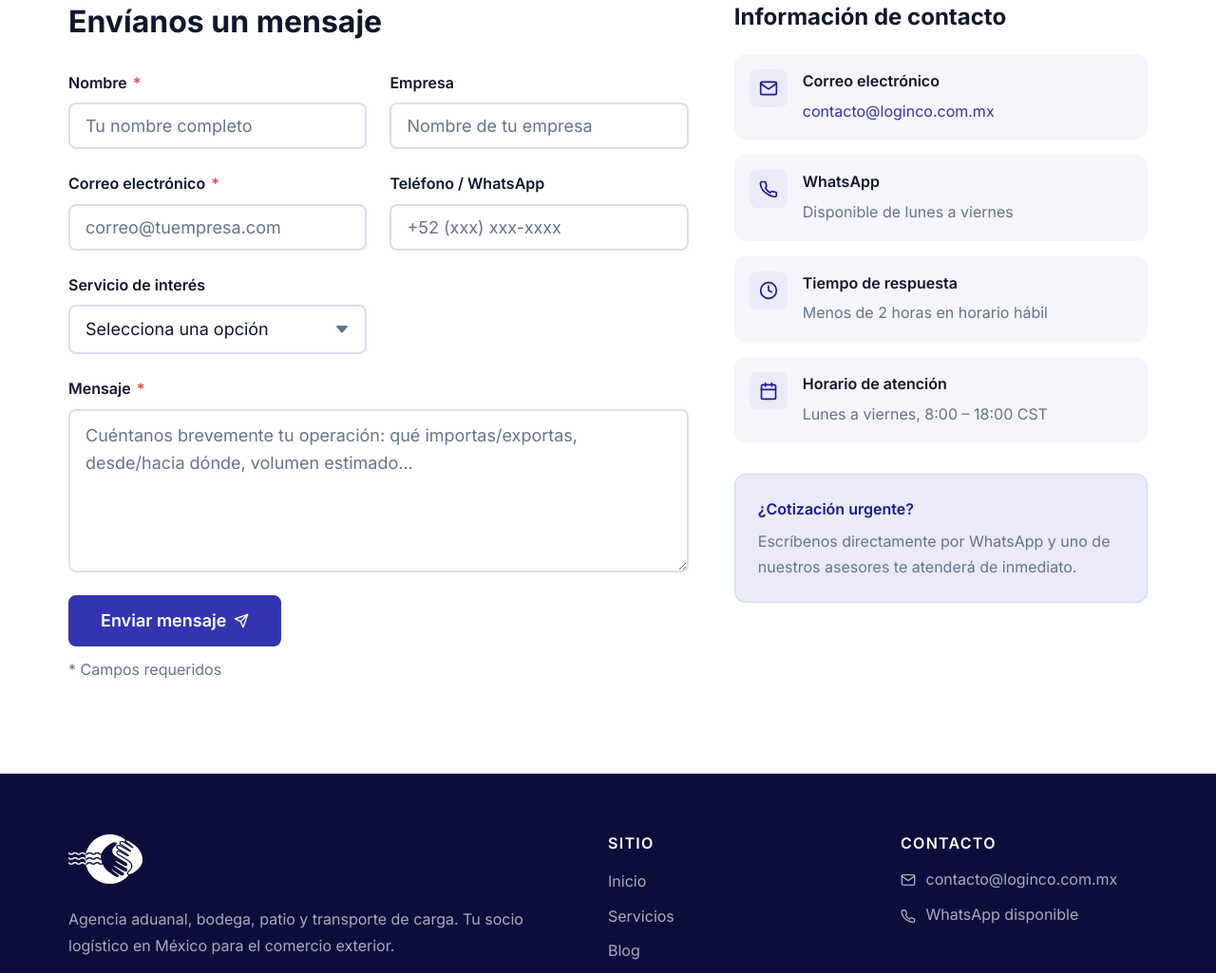
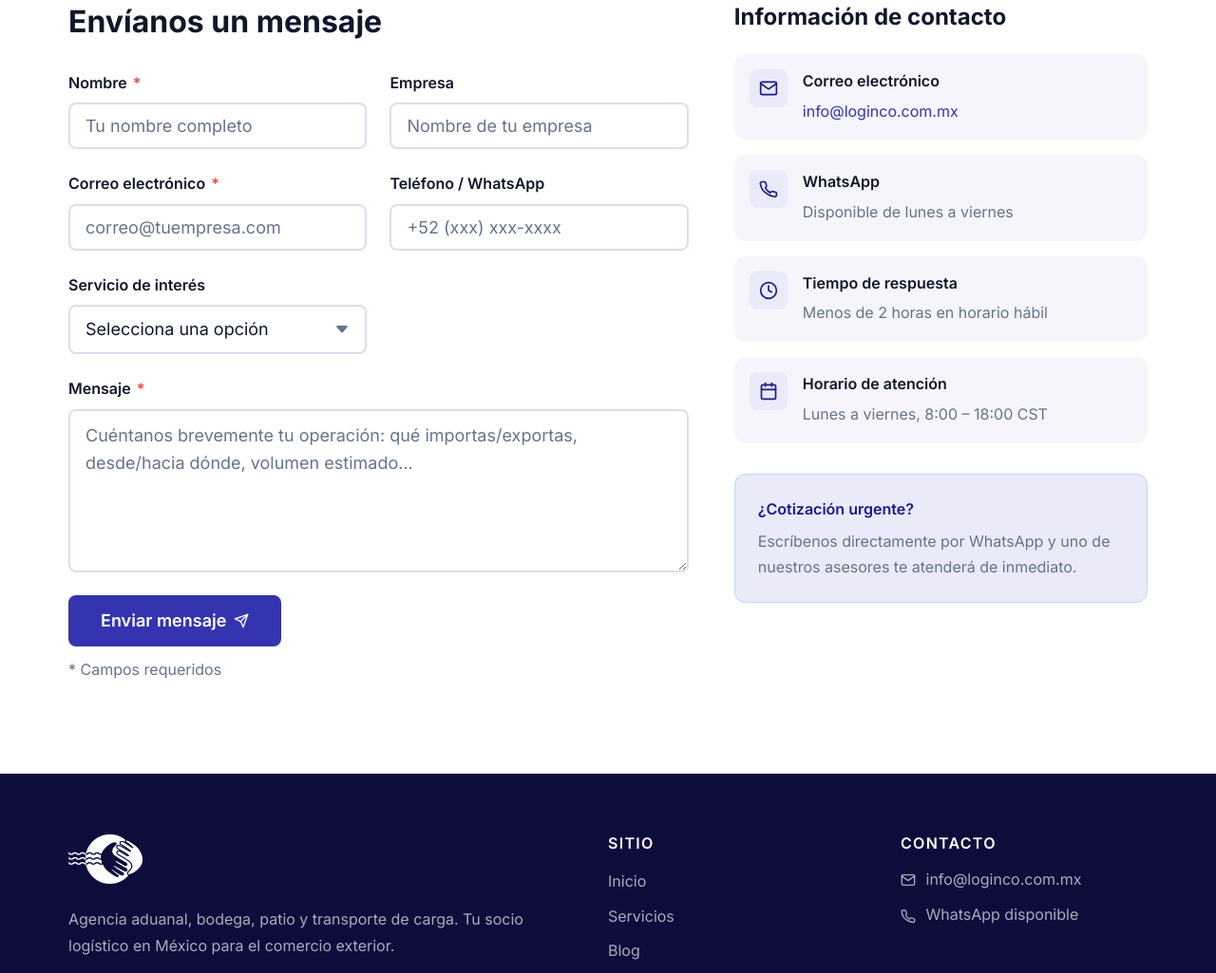
Before and after one commit to Agencia-Aduanal-Loginco/Loginco-Corp, a Django app: page /contacto/ in a window 1280 px wide. Shown: the part 435-1460 px from the top of the page at 95% size. Run offline with Django 5.2, Linux system fonts and the light colour scheme.

Commit message:
Correcion de correo de contacto

```diff
--- a/templates/base.html
+++ b/templates/base.html
@@ -132,7 +132,7 @@
           <h3>Contacto</h3>
           <p>
             <svg width="16" height="16" viewBox="0 0 24 24" fill="none" stroke="currentColor" stroke-width="2" stroke-linecap="round" stroke-linejoin="round" aria-hidden="true" style="display:inline-block;vertical-align:middle;margin-right:6px"><path d="M4 4h16c1.1 0 2 .9 2 2v12c0 1.1-.9 2-2 2H4c-1.1 0-2-.9-2-2V6c0-1.1.9-2 2-2z"/><polyline points="22,6 12,13 2,6"/></svg>
-            contacto@loginco.com.mx
+            info@loginco.com.mx
           </p>
           <p>
             <svg width="16" height="16" viewBox="0 0 24 24" fill="none" stroke="currentColor" stroke-width="2" stroke-linecap="round" stroke-linejoin="round" aria-hidden="true" style="display:inline-block;vertical-align:middle;margin-right:6px"><path d="M22 16.92v3a2 2 0 0 1-2.18 2 19.79 19.79 0 0 1-8.63-3.07A19.5 19.5 0 0 1 4.69 13.6 19.79 19.79 0 0 1 1.58 5a2 2 0 0 1 1.99-2h3a2 2 0 0 1 2 1.72 12.84 12.84 0 0 0 .7 2.81 2 2 0 0 1-.45 2.11L8.09 10.91a16 16 0 0 0 6 6l1.27-1.27a2 2 0 0 1 2.11-.45 12.84 12.84 0 0 0 2.81.7A2 2 0 0 1 22 16.92z"/></svg>
--- a/templates/pages/contact.html
+++ b/templates/pages/contact.html
@@ -162,9 +162,9 @@
           </div>
           <div>
             <span class="contact-info-item__label">Correo electrónico</span>
-            <a href="mailto:contacto@loginco.com.mx" class="contact-info-item__value"
+            <a href="mailto:info@loginco.com.mx" class="contact-info-item__value"
                style="text-decoration: none; color: var(--color-primary);">
-              contacto@loginco.com.mx
+              info@loginco.com.mx
             </a>
           </div>
         </div>
```
